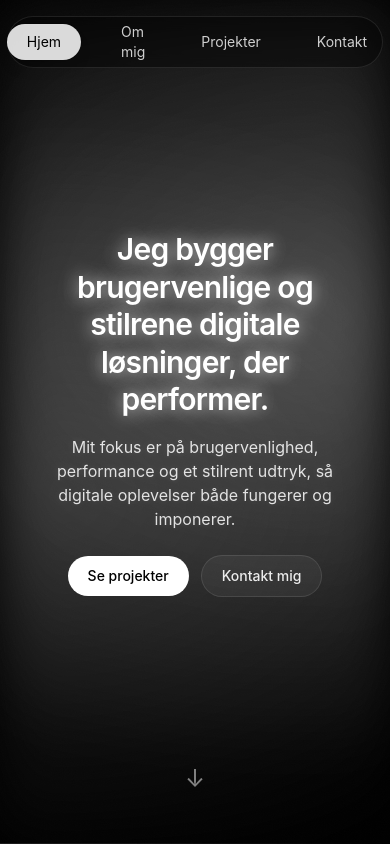
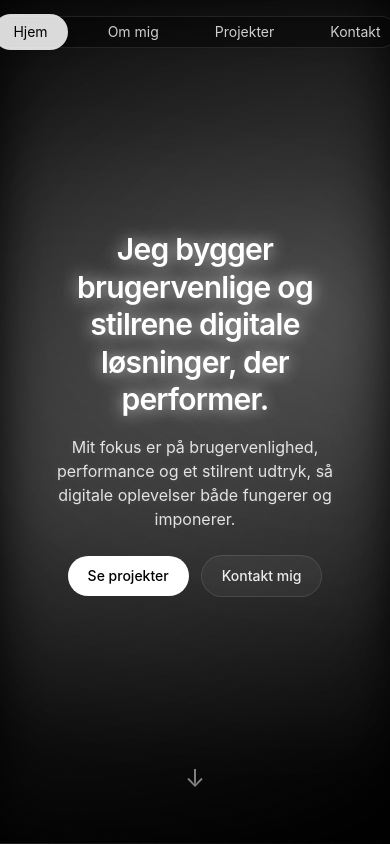
Before and after one commit to mathiaslyhr/Portfolio, a React (Vite) app: page / in a window 390 px wide. Shown: the top 844 px of the page. Built offline with nearby package versions, Linux system fonts and the light colour scheme.

Commit message:
ny navbar på mobil

```diff
--- a/src/components/Navbar.jsx
+++ b/src/components/Navbar.jsx
@@ -30,8 +30,6 @@ export default function Navbar() {
         const el = document.getElementById(l.id)
         if (!el) return { id: l.id, dist: Infinity }
         const rect = el.getBoundingClientRect()
-
-        // Brug centerpunktet i stedet for top, så kontakt bliver valgt korrekt
         const dist = Math.abs(rect.top + rect.height / 2 - window.innerHeight / 2)
         return { id: l.id, dist }
       })
@@ -57,25 +55,45 @@ export default function Navbar() {
       const el = document.getElementById(id)
       if (el) {
         el.scrollIntoView({ behavior: 'smooth', block: 'start' })
-        setActive(id) // 👈 marker kontakt som aktiv når man klikker
+        setActive(id)
       }
     }
   }
 
   return (
     <header className="fixed top-4 left-0 right-0 z-50">
-      <div className="max-w-6xl mx-auto flex items-center justify-center">
+      <div className="max-w-6xl mx-auto flex items-center justify-center px-2">
         <div className="relative inline-flex px-3">
-          <div className="pointer-events-none absolute inset-y-0 inset-x-9 rounded-full border border-white/10 bg-black/40 backdrop-blur px-4" />
+          {/* Skin (sort baggrund) */}
+          <div
+            className="
+              pointer-events-none absolute inset-y-0 inset-x-9
+              rounded-full border border-white/10 bg-black/40 backdrop-blur px-4
 
-          <nav className="relative z-10 flex items-center gap-6 px-6 py-0 overflow-visible">
+              max-[333px]:inset-x-6 max-[333px]:px-2
+            "
+          />
+
+          {/* Navigation */}
+          <nav
+            className="
+              relative z-10 flex items-center gap-6 px-6 py-0
+              max-[333px]:gap-3 max-[333px]:px-3
+            "
+          >
             {links.map((l) => {
               const isActive = active === l.id
-              const base = 'relative rounded-full text-sm inline-flex items-center justify-center transition'
+
+              const base =
+                'relative rounded-full inline-flex items-center justify-center whitespace-nowrap transition text-sm'
 
               const pill = isActive
                 ? '-my-1 px-5 py-2 bg-white/85 text-black shadow-lg ring-1 ring-black/5'
                 : 'px-4 py-1.5 text-white/80 hover:text-white'
+
+              const pillSmall = isActive
+                ? '-my-1 px-3 py-1.5 bg-white/85 text-black shadow-lg ring-1 ring-black/5'
+                : 'px-2.5 py-1 text-white/80 hover:text-white'
 
               return (
                 <a
@@ -84,7 +102,14 @@ export default function Navbar() {
                   onClick={(e) => handleNav(e, l.id)}
                   className="relative"
                 >
-                  <span className={`${base} ${pill}`}>{l.label}</span>
+                  <span
+                    className={`
+                      ${base} ${pill}
+                      max-[333px]:text-xs max-[333px]:${pillSmall}
+                    `}
+                  >
+                    {l.label}
+                  </span>
                 </a>
               )
             })}
```
Also changed, not shown: 1 other file (tests, documents, lock files or other folders).
